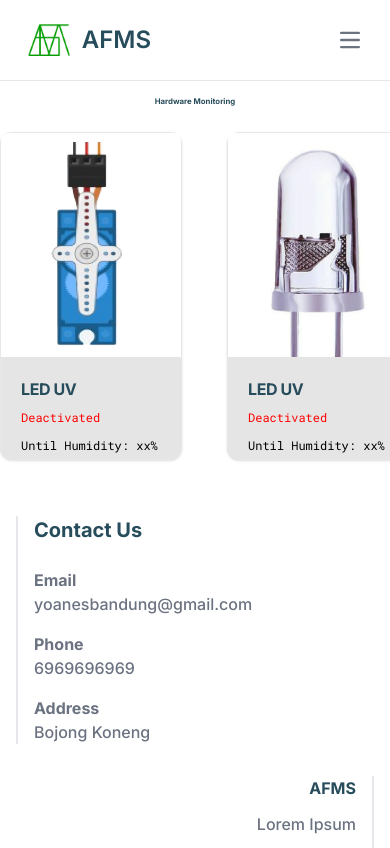
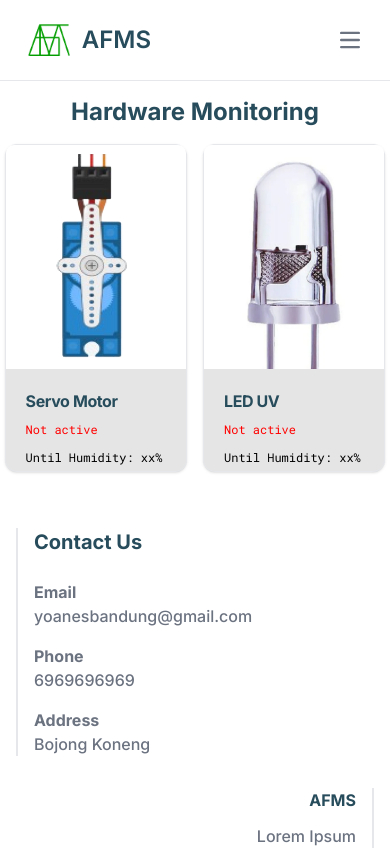
Before and after one commit to muhdastinf/AFMS-Prototech, a Next.js app in the folder afms/: page /servo-led-monitoring in a window 390 px wide. Shown: the top 848 px of the page. Built offline with nearby package versions, Linux system fonts and the light colour scheme.

Commit message:
feat: add responsive servo led page

```diff
--- a/afms/src/app/components/CardComponents.jsx
+++ b/afms/src/app/components/CardComponents.jsx
@@ -46,7 +46,7 @@ const CardComponents = ({ isActive, type }) => {
       <div className="p-5">
         <a href="#">
           <h5 className="mb-2 text-md md:text-xl font-bold tracking-tight text-[#274C5B] dark:text-white">
-            {type === "Servo" ? "Servo Motor" : "LED UV"}
+            {type === "servo" ? "Servo Motor" : "LED UV"}
           </h5>
         </a>
         <p
@@ -56,7 +56,7 @@ const CardComponents = ({ isActive, type }) => {
             isActive ? "text-[#00A224]" : "text-[#FF0000]"
           }`}
         >
-          {isActive ? "Activated" : "Deactivated"}
+          {isActive ? "Activated" : "Not active"}
         </p>
         <p
           className={`${robotoMono.className} mb-3 md:mb-4 font-normal text-xs md:text-base`}
--- a/afms/src/app/servo-led-monitoring/page.jsx
+++ b/afms/src/app/servo-led-monitoring/page.jsx
@@ -37,10 +37,12 @@ export default function ServoLEDMonitor() {
     <>
       <Navbar />
       <div className="mt-24 mb-8 flex flex-col justify-center items-center">
-        <div className={`text-[2vw] mb-6 text-[#274C5B] font-bold`}>
+        <div
+          className={`text-2xl md:text-4xl mb-4 md:mb-6 text-[#274C5B] font-bold`}
+        >
           Hardware Monitoring
         </div>
-        <div className="grid grid-cols-2 space-x-8">
+        <div className="grid grid-cols-2 space-x-2 md:space-x-8">
           <CardComponents isActive={isActiveServo} type="servo" />
           <CardComponents isActive={isActiveLED} type="leduv" />
         </div>
```
